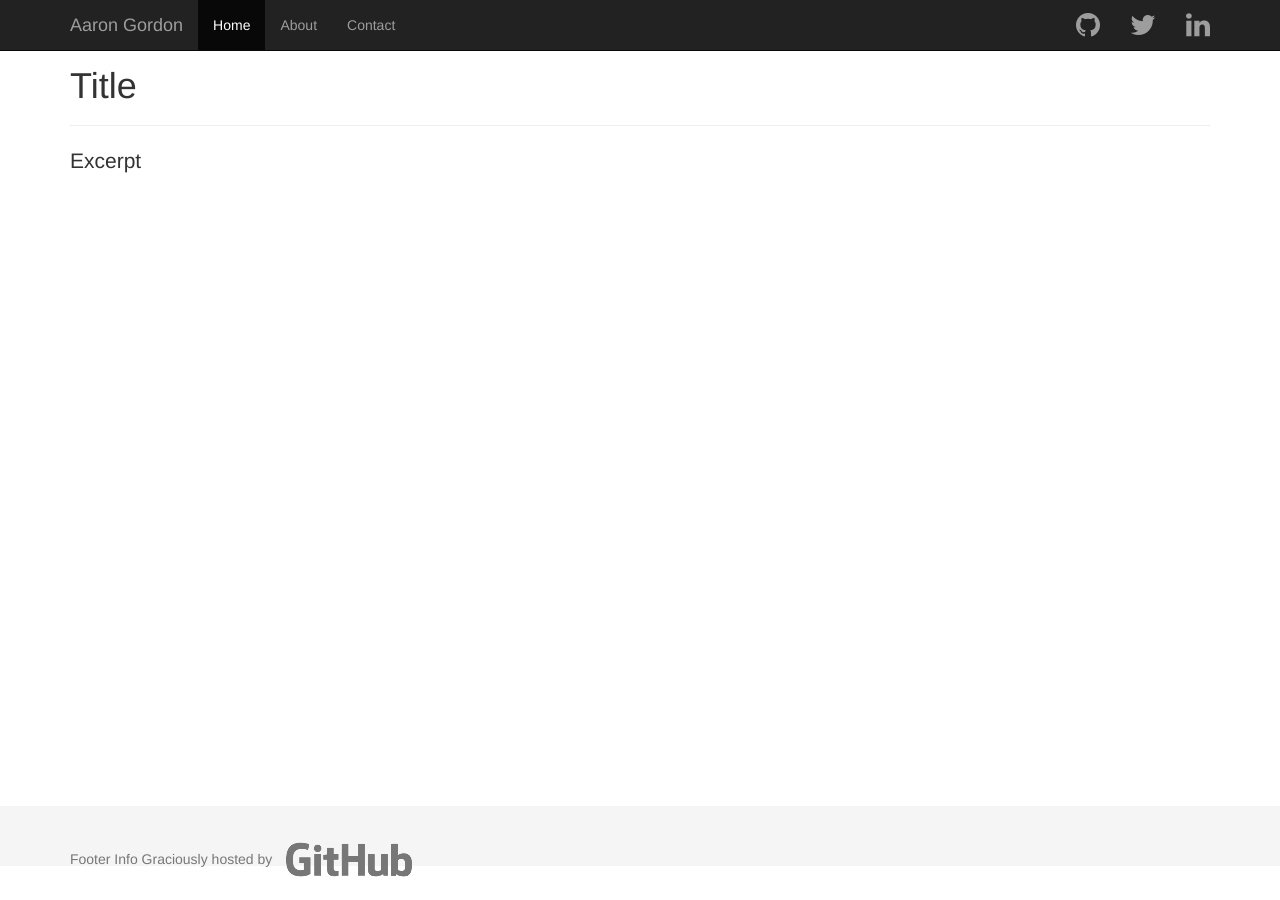
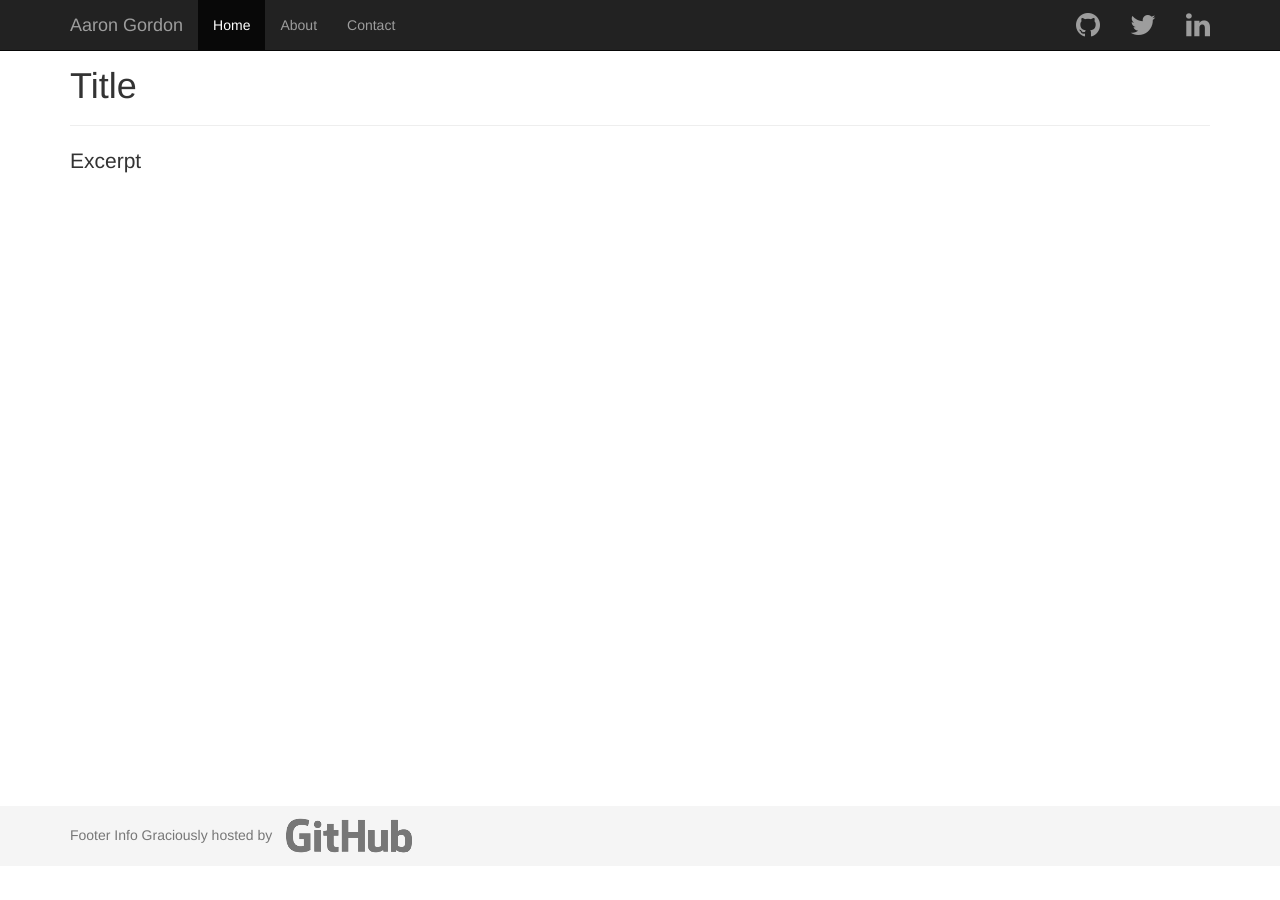
Before and after one commit to aarondgordon/aarondgordon.github.io, a Jekyll site: the page built from index.html, in a window 1280 px wide and 900 px high, scrolled down 34 px. Built offline with Jekyll 4.4.1, drawn with Linux system fonts in a browser that asks for light colours; nearby versions of some CDN libraries; after the commit the page ends 900 px from its top, so only the background shows below that.

Commit message:
Changes to footer paddings

```diff
--- a/assets/css/default-layout.css
+++ b/assets/css/default-layout.css
@@ -21,8 +21,12 @@ body {
   bottom: 0;
   width: 100%;
   height: 60px;
-  padding-top: 24px;
+  padding: 0px;
   background-color: #f5f5f5;
+}
+
+.footer p {
+  margin: 0px;
 }
 
 .wide-container {
```
